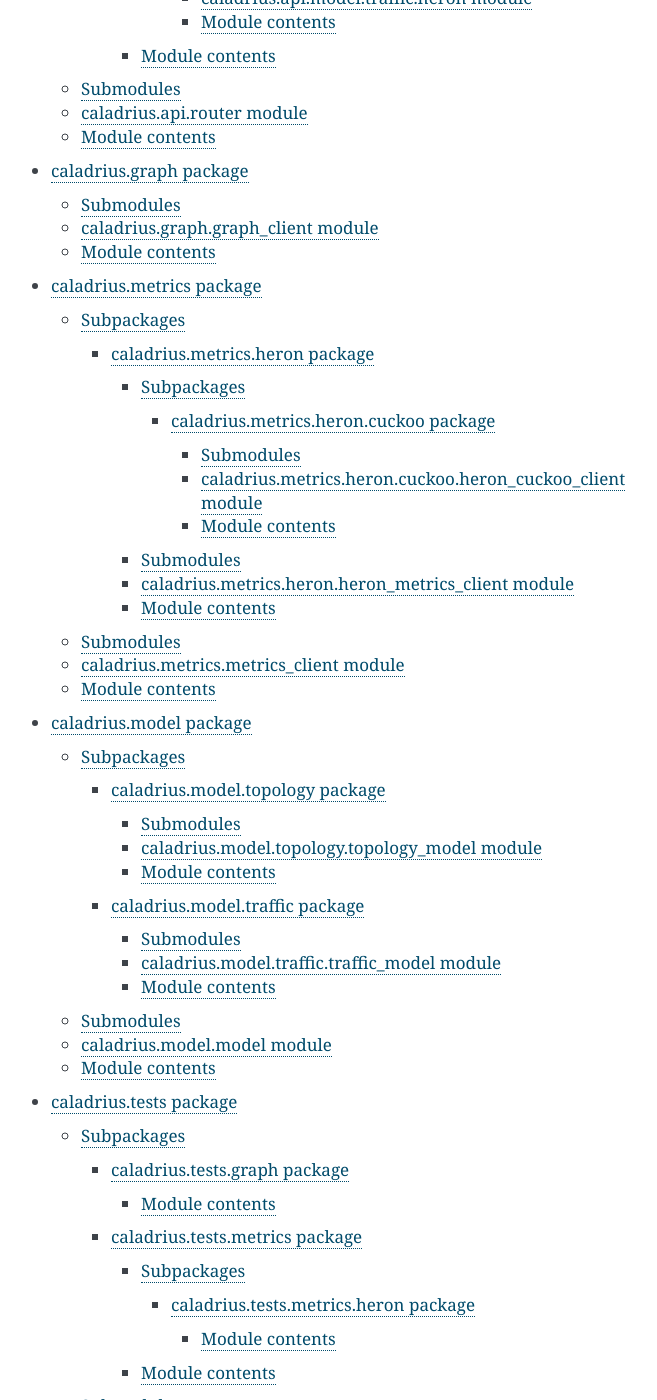
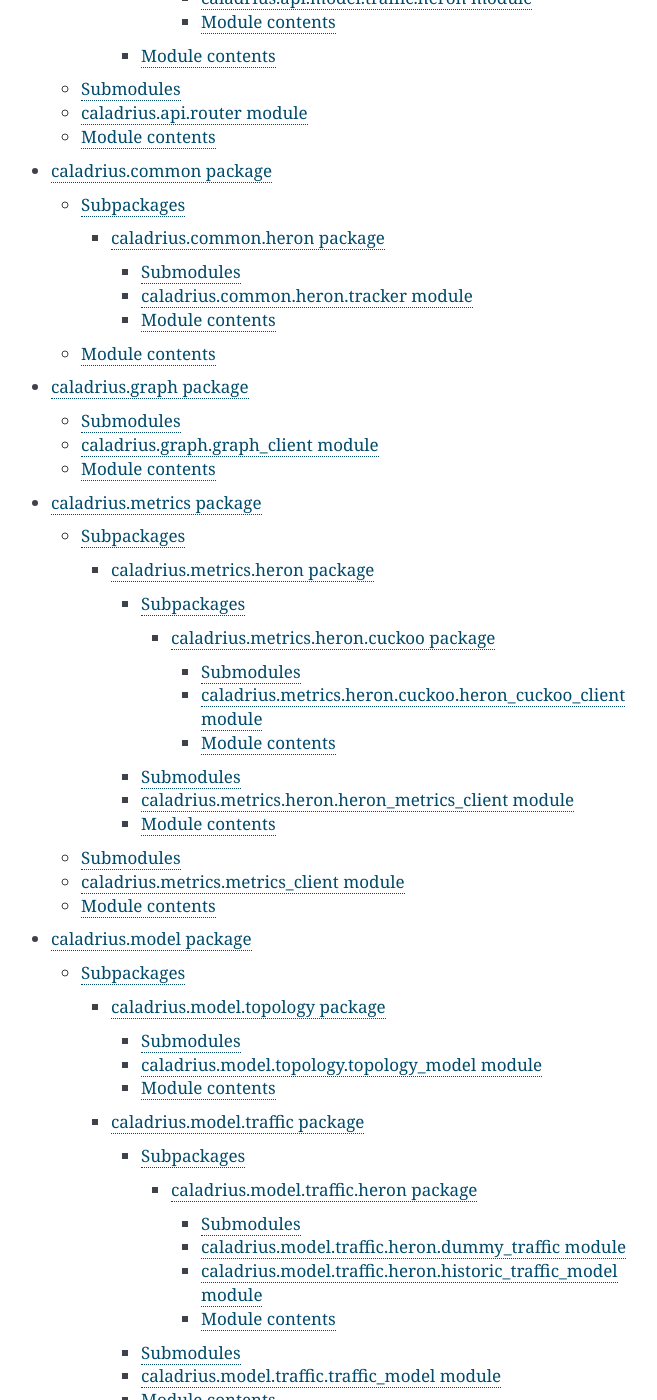
Before and after one commit to twitter/caladrius, a Sphinx documentation site: the page built from docs/source/caladrius.rst, in a window 1280 px wide and 1400 px high, scrolled down 490 px. Shown: the whole window, without its empty margins (399-1056 px from the left). Built offline with Sphinx 7.4.7, drawn with Linux system fonts in a browser that asks for light colours.

Commit message:
Updated docs

```diff
--- /dev/null
+++ b/docs/source/caladrius.common.heron.rst
@@ -0,0 +1,22 @@
+caladrius.common.heron package
+==============================
+
+Submodules
+----------
+
+caladrius.common.heron.tracker module
+-------------------------------------
+
+.. automodule:: caladrius.common.heron.tracker
+    :members:
+    :undoc-members:
+    :show-inheritance:
+
+
+Module contents
+---------------
+
+.. automodule:: caladrius.common.heron
+    :members:
+    :undoc-members:
+    :show-inheritance:
--- /dev/null
+++ b/docs/source/caladrius.common.rst
@@ -0,0 +1,17 @@
+caladrius.common package
+========================
+
+Subpackages
+-----------
+
+.. toctree::
+
+    caladrius.common.heron
+
+Module contents
+---------------
+
+.. automodule:: caladrius.common
+    :members:
+    :undoc-members:
+    :show-inheritance:
--- /dev/null
+++ b/docs/source/caladrius.model.traffic.heron.rst
@@ -0,0 +1,30 @@
+caladrius.model.traffic.heron package
+=====================================
+
+Submodules
+----------
+
+caladrius.model.traffic.heron.dummy\_traffic module
+---------------------------------------------------
+
+.. automodule:: caladrius.model.traffic.heron.dummy_traffic
+    :members:
+    :undoc-members:
+    :show-inheritance:
+
+caladrius.model.traffic.heron.historic\_traffic\_model module
+-------------------------------------------------------------
+
+.. automodule:: caladrius.model.traffic.heron.historic_traffic_model
+    :members:
+    :undoc-members:
+    :show-inheritance:
+
+
+Module contents
+---------------
+
+.. automodule:: caladrius.model.traffic.heron
+    :members:
+    :undoc-members:
+    :show-inheritance:
--- a/docs/source/caladrius.model.traffic.rst
+++ b/docs/source/caladrius.model.traffic.rst
@@ -1,5 +1,12 @@
 caladrius.model.traffic package
 ===============================
+
+Subpackages
+-----------
+
+.. toctree::
+
+    caladrius.model.traffic.heron
 
 Submodules
 ----------
--- a/docs/source/caladrius.rst
+++ b/docs/source/caladrius.rst
@@ -7,6 +7,7 @@ Subpackages
 .. toctree::
 
     caladrius.api
+    caladrius.common
     caladrius.graph
     caladrius.metrics
     caladrius.model
```
Also changed, not shown: docs/source/index.rst (+7 -8 lines).
